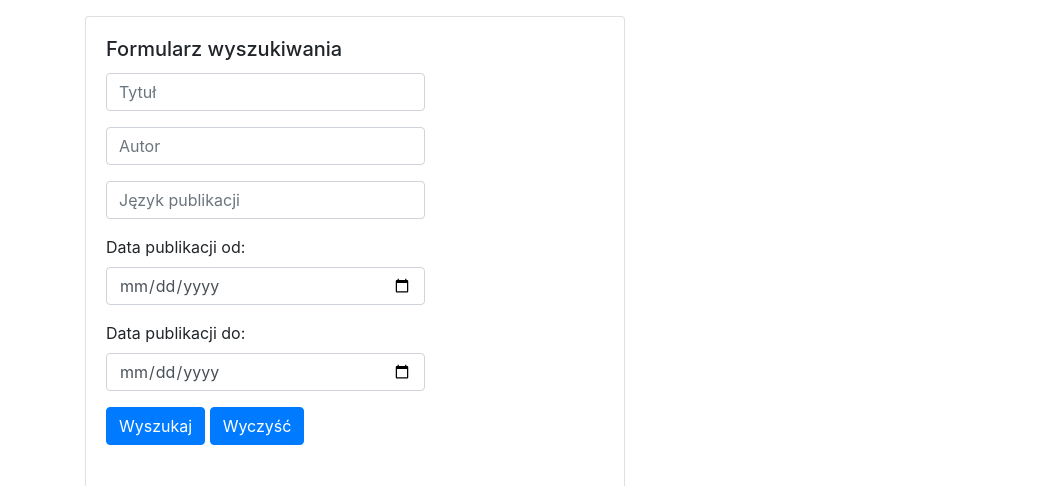
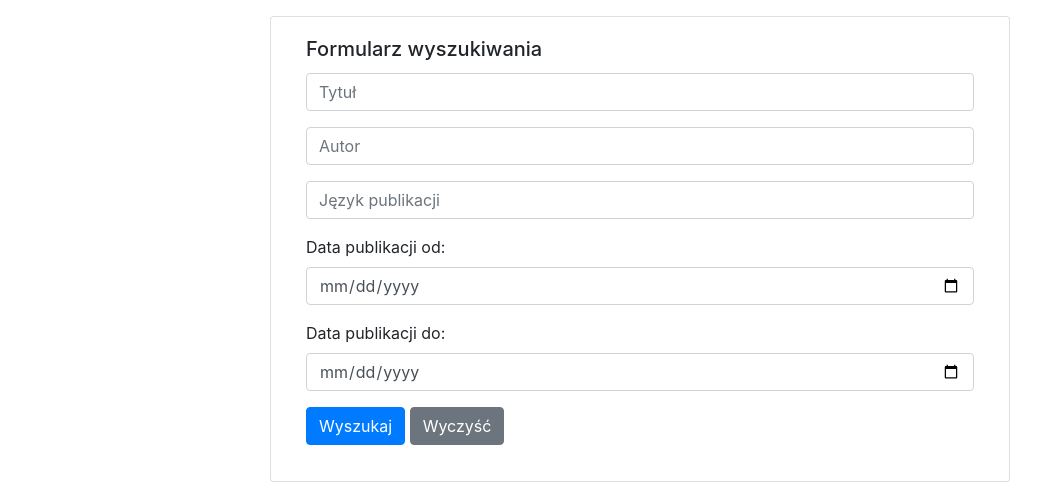
Before and after one commit to gothaur/book_list, a Django app: page / in a window 1280 px wide. Shown: the part 56-542 px from the top of the page, without its empty margins (0-1048 px from the left). Run offline with Django 3.2, Linux system fonts and the light colour scheme; tables that the repository leaves empty hold one stand-in row (values such as "Sample post"); grey boxes are pictures that could not be loaded.

Commit message:
layaut improved

```diff
--- a/books/forms.py
+++ b/books/forms.py
@@ -69,13 +69,13 @@ class AddBookForm(forms.ModelForm):
     )
 
     published_date = forms.CharField(
-        label='Data publikacji',
+        label='',
         initial=None,
         required=False,
         widget=forms.TextInput(
             attrs={
                 'class': 'form-control',
-                'placeholder': 'Data w formacie YYYY-MM-DD lub YYYY',
+                'placeholder': 'Data publikacji w formacie YYYY-MM-DD lub YYYY',
             }
         ),
     )
--- a/books/templates/books/book_list.html
+++ b/books/templates/books/book_list.html
@@ -1,23 +1,24 @@
 {% extends 'base.html' %}
 {% block content %}
-<div class="card mb-3" style="max-width: 540px;">
+
+<div class="card mb-3 col-md-8" style="margin: auto">
   <div class="row no-gutters">
-    <div class="col-md-8">
       <div class="card-body">
         <h5 class="card-title">Formularz wyszukiwania</h5>
         <form>
           {{ form }}
           <div class="form-group row">
             <div class="col-sm-10">
-              <button type="submit" class="btn btn-primary mb-3">Wyszukaj</button>
-              <a href="{% url 'books:book-list' %}" class="btn btn-primary mb-3">Wyczyść</a>
+              <button type="submit" class="btn btn-primary">Wyszukaj</button>
+              <a href="{% url 'books:book-list' %}" class="btn btn-secondary">Wyczyść</a>
             </div>
           </div>
         </form>
       </div>
   </div>
 </div>
-</div>
+
+  {% if books %}
     <table class="table table-hover">
       <thead>
       <tr>
@@ -61,5 +62,8 @@
       {% endfor %}
       </tbody>
     </table>
+    {% else %}
+    <h2 style="text-align: center">Nie masz jeszcze żadnych książek</h2>
+  {% endif %}
 
 {% endblock %}
```
Also changed, not shown: books/templates/books/add_book.html (+13 -5 lines), books/templates/books/import_book.html (+17 -6 lines). Lines whose indentation alone changed are shown as unchanged.
